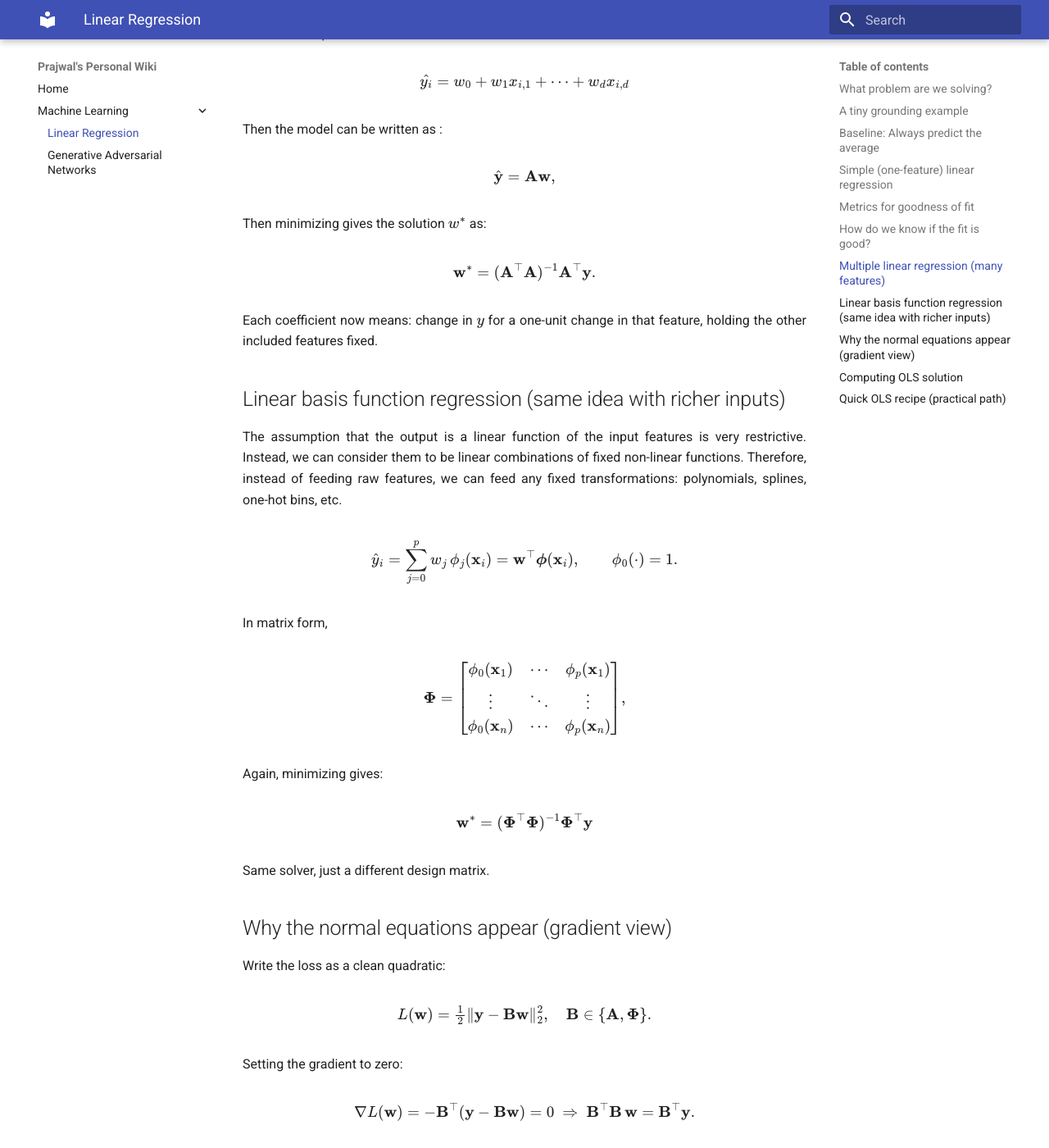
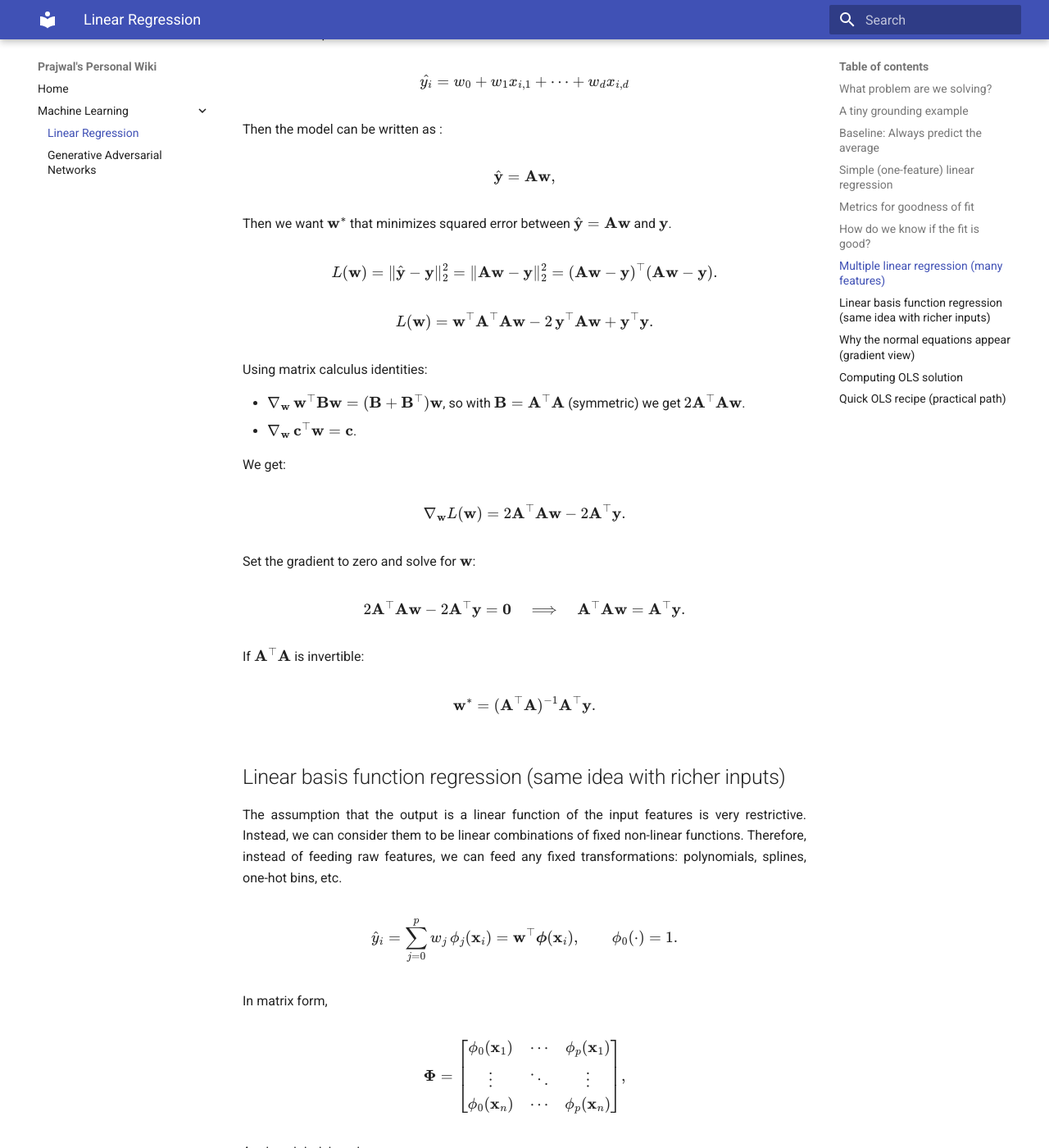
Before and after one commit to pj1911/my-wiki, an MkDocs documentation site: the page built from docs/linearRegression.md, in a window 1280 px wide and 1400 px high, scrolled down 4518 px. Shown: the whole window at 82% size. Built offline with MkDocs 1.6.1 and Material for MkDocs 9.7.7, drawn with Linux system fonts in a browser that asks for light colours.

Commit message:
Update linearRegression.md

```diff
--- a/docs/linearRegression.md
+++ b/docs/linearRegression.md
@@ -205,13 +205,51 @@ $$
 \hat{\mathbf{y}}=\mathbf{A}\mathbf{w},
 $$
 
-Then minimizing gives the solution \(w^*\) as:
+Then we want \( \mathbf{w}^* \) that minimizes squared error between \(\hat{\mathbf{y}}=\mathbf{A}\mathbf{w}\) and \(\mathbf{y}\).
 
 $$
-\mathbf{w}^*=(\mathbf{A}^\top\mathbf{A})^{-1}\mathbf{A}^\top\mathbf{y}.
+L(\mathbf{w})
+= \|\hat{\mathbf{y}}-\mathbf{y}\|_2^2
+= \|\mathbf{A}\mathbf{w}-\mathbf{y}\|_2^2
+= (\mathbf{A}\mathbf{w}-\mathbf{y})^\top(\mathbf{A}\mathbf{w}-\mathbf{y}).
 $$
 
-Each coefficient now means: change in \(y\) for a one-unit change in that feature, holding the other included features fixed.
+$$
+L(\mathbf{w})
+= \mathbf{w}^\top\mathbf{A}^\top\mathbf{A}\mathbf{w}
+- 2\,\mathbf{y}^\top\mathbf{A}\mathbf{w}
++ \mathbf{y}^\top\mathbf{y}.
+$$
+
+Using matrix calculus identities:
+
+- \(\nabla_{\mathbf{w}}\,\mathbf{w}^\top\mathbf{B}\mathbf{w} = (\mathbf{B}+\mathbf{B}^\top)\mathbf{w}\), so with \(\mathbf{B}=\mathbf{A}^\top\mathbf{A}\) (symmetric) we get \(2\mathbf{A}^\top\mathbf{A}\mathbf{w}\).
+- \(\nabla_{\mathbf{w}}\,\mathbf{c}^\top\mathbf{w} = \mathbf{c}\).
+
+We get:
+
+$$
+\nabla_{\mathbf{w}} L(\mathbf{w})
+= 2\mathbf{A}^\top\mathbf{A}\mathbf{w}
+- 2\mathbf{A}^\top\mathbf{y}.
+$$
+
+Set the gradient to zero and solve for \(\mathbf{w}\):
+
+$$
+2\mathbf{A}^\top\mathbf{A}\mathbf{w}
+- 2\mathbf{A}^\top\mathbf{y} = \mathbf{0}
+\quad\Longrightarrow\quad
+\mathbf{A}^\top\mathbf{A}\mathbf{w}
+= \mathbf{A}^\top\mathbf{y}.
+$$
+
+If \(\mathbf{A}^\top\mathbf{A}\) is invertible:
+
+$$
+\mathbf{w}^*
+= (\mathbf{A}^\top\mathbf{A})^{-1}\mathbf{A}^\top\mathbf{y}.
+$$
 
 ## Linear basis function regression (same idea with richer inputs)
 
```
